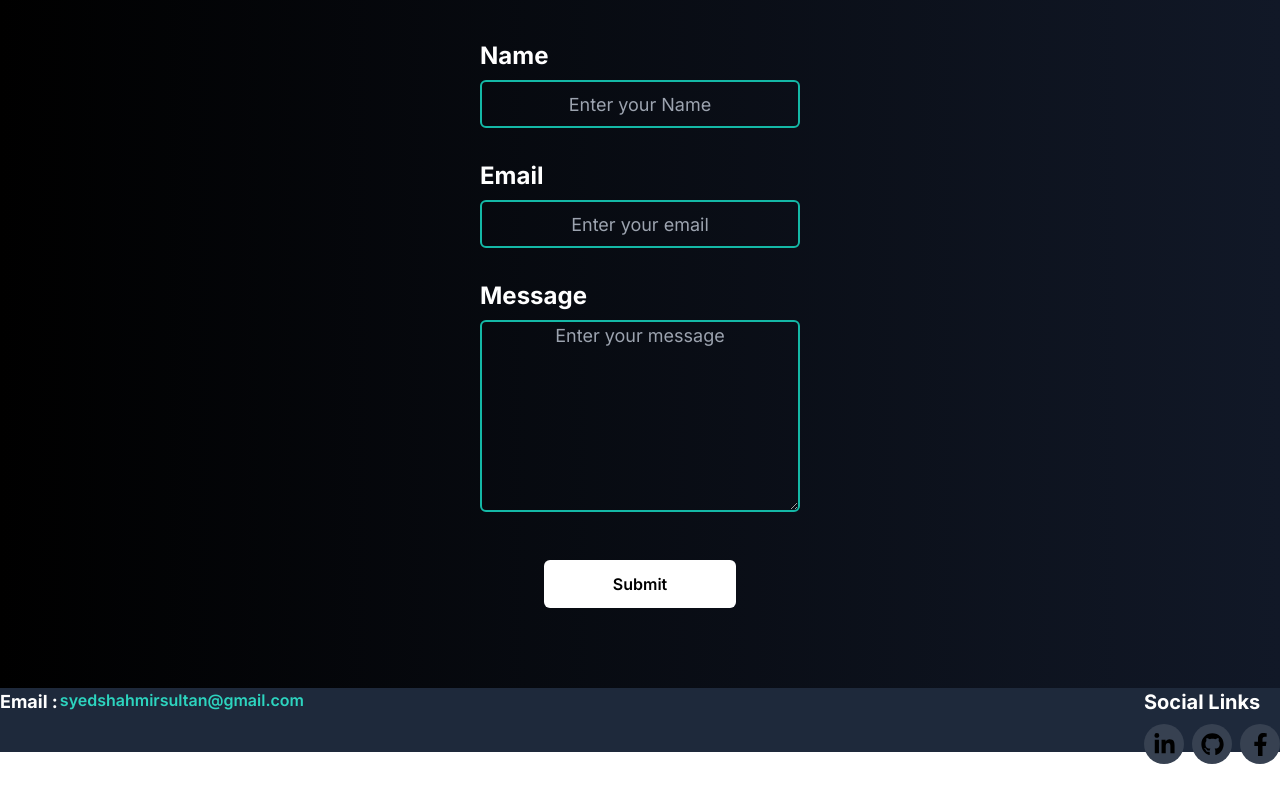
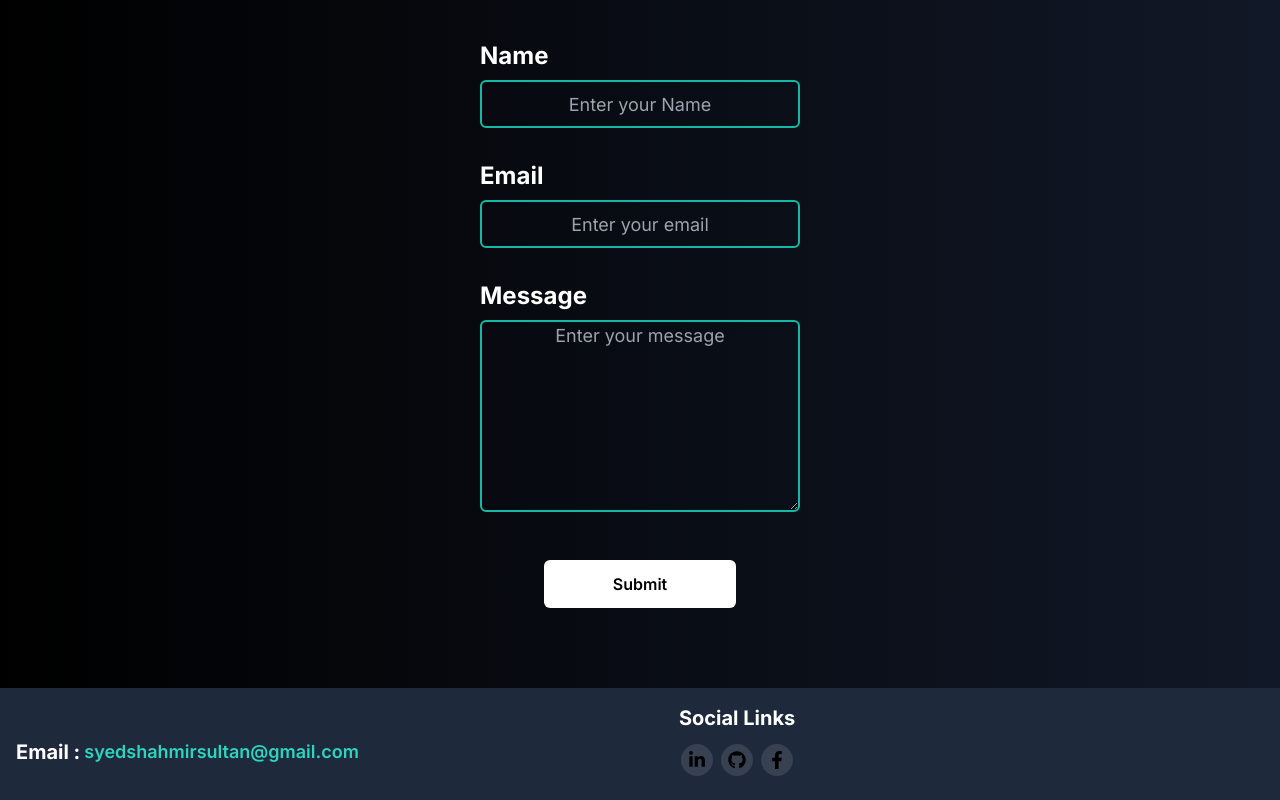
Before and after one commit to syedshahmirsultan/Headstarter-Project1, a Next.js app: page / in a window 1280 px wide. Shown: the part 5254-6054 px from the top of the page. Before the commit the page ends 6018 px from the top, so only its background shows below. Built offline with nearby package versions, Linux system fonts and the light colour scheme.

Commit message:
added code

```diff
--- a/app/Components/Footer.tsx
+++ b/app/Components/Footer.tsx
@@ -1,35 +1,38 @@
+
 import Link from 'next/link';
 import React from 'react';
 import { FaLinkedinIn, FaGithub, FaFacebookF } from 'react-icons/fa';
 
 const icons = [{
     url:"https://www.linkedin.com/in/syedshahmirsultan/",
-    icon:<FaLinkedinIn size={23}/>
+    icon:<FaLinkedinIn size={18}/>
 },
 {
     url:"https://github.com/syedshahmirsultan",
-    icon:<FaGithub size={23}/>
+    icon:<FaGithub size={18}/>
 },
 {
     url:"https://www.facebook.com/profile.php?id=100093155077830",
-    icon:<FaFacebookF size={23}/>
+    icon:<FaFacebookF size={18}/>
 }
 ]
 
+
+
 const Footer = () => {
     return (
-        <section className="h-16 bg-slate-800 w-full flex justify-between md:gap-x-40">
-        <div className='flex gap-x-0.5'>
-        <h2 className="text-white font-bold text-lg">Email :</h2>
-        <p className='text-teal-400 text-md font-semibold'>syedshahmirsultan@gmail.com</p>
+        <section  className="h-auto p-2 md:p-0 md:h-28 pt-4 bg-slate-800 w-full flex flex-col md:flex-row gap-y-6 md:gap-x-80">
+        <div className='flex flex-col items-center md:justify-start md:flex-row gap-y-2 gap-x-1 ml-4 pt-4'>
+        <h2 className="text-white font-bold text-xl">Email : </h2>
+        <p className='text-teal-400 text-lg font-semibold'> syedshahmirsultan@gmail.com</p>
         </div>
-        <div className='flex flex-col gap-y-2'>
+        <div className='flex flex-col pt-0 md:pt-4 items-center gap-y-3'>
         <p className='text-white font-bold text-xl'>Social Links</p>
         <div className="flex gap-x-2 ">
             {
                 icons.map((item,index) => {
                     return (
-                      <Link href={item.url} key={index}> <div className=' flex justify-center items-center w-10 h-10 bg-gray-700 hover:bg-gray-300 rounded-full'>{item.icon}
+                      <Link href={item.url} key={index}> <div  className=' flex justify-center items-center w-8 h-8 bg-gray-700 hover:bg-gray-300 rounded-full'>{item.icon}
                       </div></Link>
                     )
                 })
```
